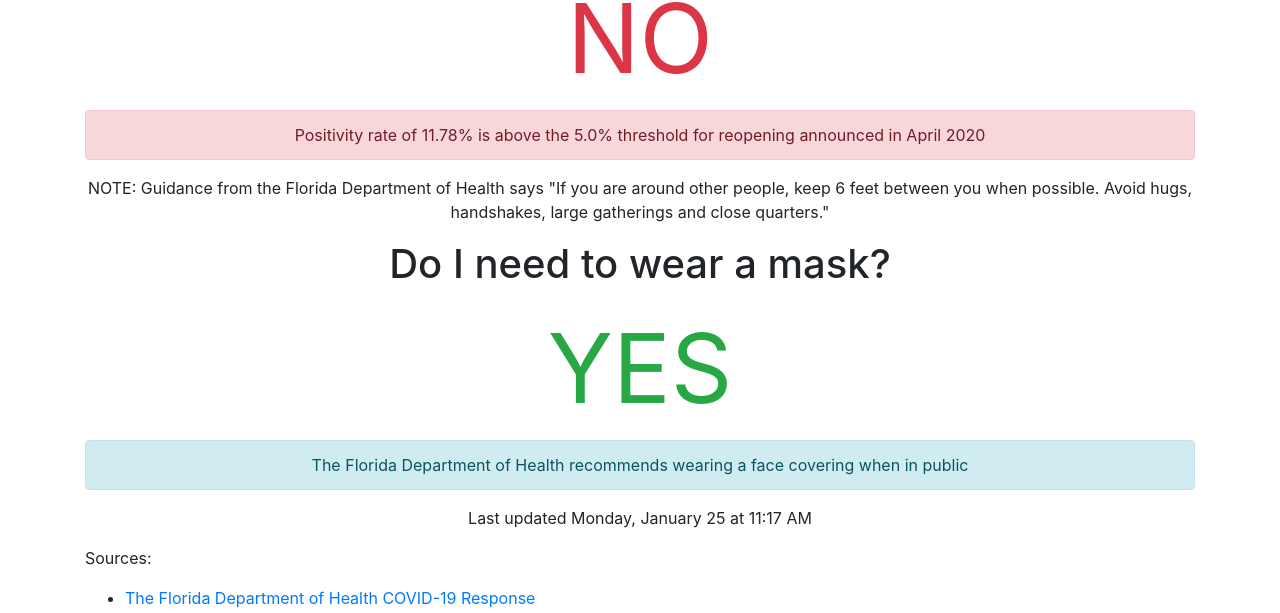
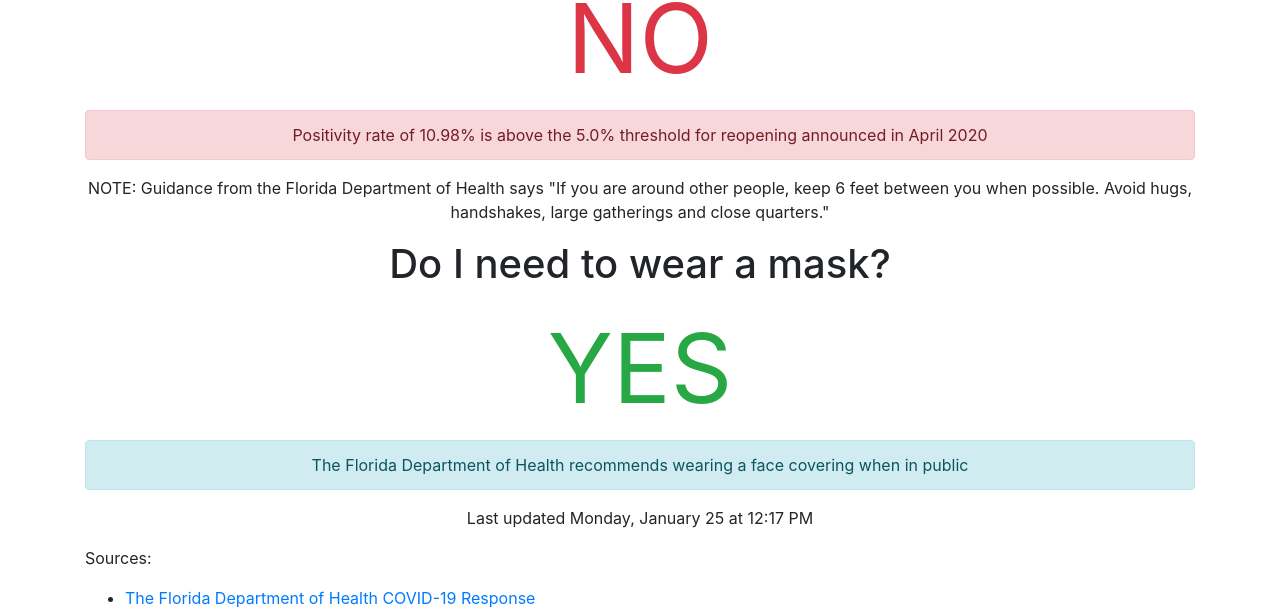
Before and after one commit to thinkjson/timeforchurch, a Jekyll site: the page built from index.md, in a window 1280 px wide. Shown: the part 138-751 px from the top of the page. Built offline with Jekyll 4.4.1, drawn with Linux system fonts in a browser that asks for light colours; our own code applies the rules of GitHub Pages for plain Markdown files.

Commit message:
Updating data

```diff
--- a/_includes/data.html
+++ b/_includes/data.html
@@ -1,7 +1,7 @@
 
     <h1>Is it safe to return to church?</h1>
     <div class="outcome text-danger">NO</div>
-    <div class="alert alert-danger" role="alert">Positivity rate of 11.78% is above the 5.0% threshold for reopening announced in April 2020</div>
+    <div class="alert alert-danger" role="alert">Positivity rate of 10.98% is above the 5.0% threshold for reopening announced in April 2020</div>
 
 
     <p>NOTE: Guidance from the Florida Department of Health says "If you are around other people, keep 6 feet between you when possible. Avoid hugs, handshakes, large gatherings and close quarters."</p>
@@ -10,4 +10,4 @@
     <div class="outcome text-success">YES</div>
     <div class="alert alert-info" role="alert">The Florida Department of Health recommends wearing a face covering when in public</div>
 
-    <p>Last updated Monday, January 25 at 11:17 AM</p>
+    <p>Last updated Monday, January 25 at 12:17 PM</p>
```
